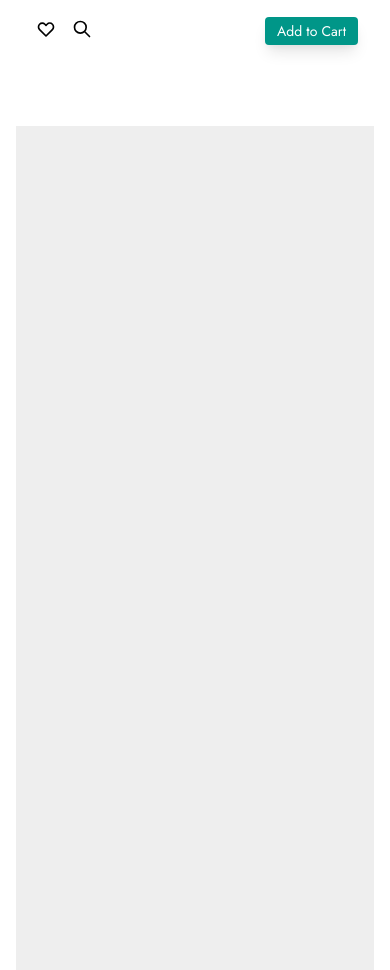
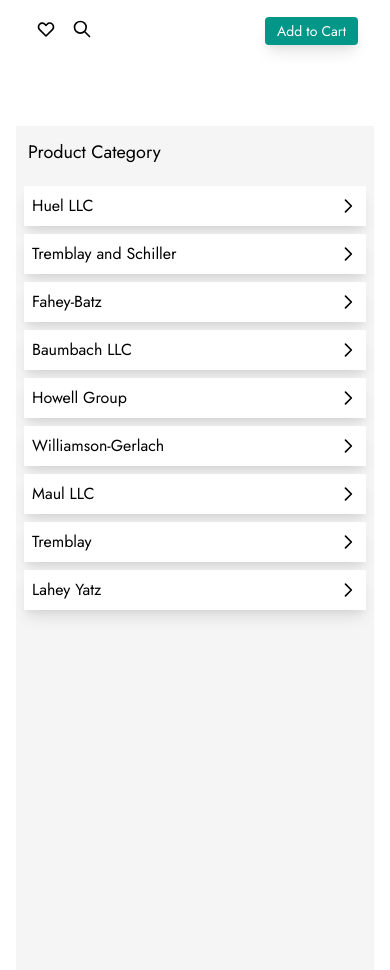
Before and after one commit to PriontoAbdullah/E-Pharmacy, a React (Create React App) app in the folder client/: page /shopDetails/4587978a-1734-4ad9-a2ab-484ea832822e in a window 390 px wide. Shown: the part 4582-5552 px from the top of the page. Built offline with nearby package versions, Linux system fonts and the light colour scheme.

Commit message:
update vendor page

```diff
--- /dev/null
+++ b/client/src/Components/Categories/Categories.js
@@ -0,0 +1,34 @@
+import React, { useState } from 'react';
+import vendorData from '../../Data/vendor';
+
+
+const Categories = () => {
+     const [categories, setCategories] = useState(vendorData)
+
+    // console.log(categories[0].category)
+    return (
+        <div>
+            <div>
+                <h1 class="p-3 text-lg">Product Category</h1>
+                <div class=" ">
+                    {
+                        categories.map(singleCategory => (
+                            <div class="m-2">
+                                <ul>
+                                    <li class="bg-white shadow-lg my-2 p-2 cursor-pointer">
+                                        <div class="flex justify-between items-center">
+                                            <p>{singleCategory?.shopName}</p>
+                                            <svg class="w-5 h-5" fill="none" stroke="currentColor" viewBox="0 0 24 24" xmlns="http://www.w3.org/2000/svg"><path stroke-linecap="round" stroke-linejoin="round" stroke-width="2" d="M9 5l7 7-7 7"></path></svg>
+                                        </div>
+                                    </li>
+                                </ul>
+                            </div>
+                        ))
+                    }
+                </div>
+            </div>
+        </div>
+    );
+};
+
+export default Categories;
--- a/client/src/Components/Home/ShopCard/ShopDetails/ShopDetails.js
+++ b/client/src/Components/Home/ShopCard/ShopDetails/ShopDetails.js
@@ -1,6 +1,7 @@
 import React, { useState } from 'react';
 import { useParams } from "react-router-dom";
 import vendorData from '../../../../Data/vendor';
+import Categories from '../../../Categories/Categories';
 import Products from '../../../Products/Products';
 
 
@@ -17,7 +18,9 @@ const ShopDetails = () => {
     return (
 
         <div class="flex md:flex-row flex-col-reverse mx-auto container px-4 sm:max-w-xl md:max-w-full lg:max-w-screen-xl md:px-24 lg:px-8 ">
-            <div class="md:w-3/12 min-h-screen bg-gray-200"></div>
+            <div class="md:w-3/12 min-h-screen bg-gray-100">
+                <Categories/>
+            </div>
 
 
             {/* Shop */}
--- a/client/src/Components/Products/Products.js
+++ b/client/src/Components/Products/Products.js
@@ -41,10 +41,10 @@ const Products = () => {
 
               <div class="flex justify-between my-4 items-center">
                 <div>
-                  <button class="hover:bg-teal-800 p-1 rounded-full transition duration-150 ease-in-out mr-2" title="Add to Wishlist">
-                    <svg class="w-5 h-5 hover:text-white transition duration-150 ease-in-out" fill="none" stroke="currentColor" viewBox="0 0 24 24" xmlns="http://www.w3.org/2000/svg"><path stroke-linecap="round" stroke-linejoin="round" stroke-width="2" d="M4.318 6.318a4.5 4.5 0 000 6.364L12 20.364l7.682-7.682a4.5 4.5 0 00-6.364-6.364L12 7.636l-1.318-1.318a4.5 4.5 0 00-6.364 0z"></path></svg></button>
-                  <button class="hover:bg-teal-800 p-1 rounded-full transition duration-150 ease-in-out" title="Quick View">
-                    <svg class="w-5 h-5 hover:text-white transition duration-150 ease-in-out" fill="none" stroke="currentColor" viewBox="0 0 24 24" xmlns="http://www.w3.org/2000/svg"><path stroke-linecap="round" stroke-linejoin="round" stroke-width="2" d="M21 21l-6-6m2-5a7 7 0 11-14 0 7 7 0 0114 0z"></path></svg>
+                  <button class="hover:bg-teal-800 hover:text-white p-1 rounded-full transition duration-150 ease-in-out mr-2" title="Add to Wishlist">
+                    <svg class="w-5 h-5  transition duration-150 ease-in-out" fill="none" stroke="currentColor" viewBox="0 0 24 24" xmlns="http://www.w3.org/2000/svg"><path stroke-linecap="round" stroke-linejoin="round" stroke-width="2" d="M4.318 6.318a4.5 4.5 0 000 6.364L12 20.364l7.682-7.682a4.5 4.5 0 00-6.364-6.364L12 7.636l-1.318-1.318a4.5 4.5 0 00-6.364 0z"></path></svg></button>
+                  <button class="hover:bg-teal-800 hover:text-white p-1 rounded-full transition duration-150 ease-in-out" title="Quick View">
+                    <svg class="w-5 h-5  transition duration-150 ease-in-out" fill="none" stroke="currentColor" viewBox="0 0 24 24" xmlns="http://www.w3.org/2000/svg"><path stroke-linecap="round" stroke-linejoin="round" stroke-width="2" d="M21 21l-6-6m2-5a7 7 0 11-14 0 7 7 0 0114 0z"></path></svg>
 
                   </button>
 
```
